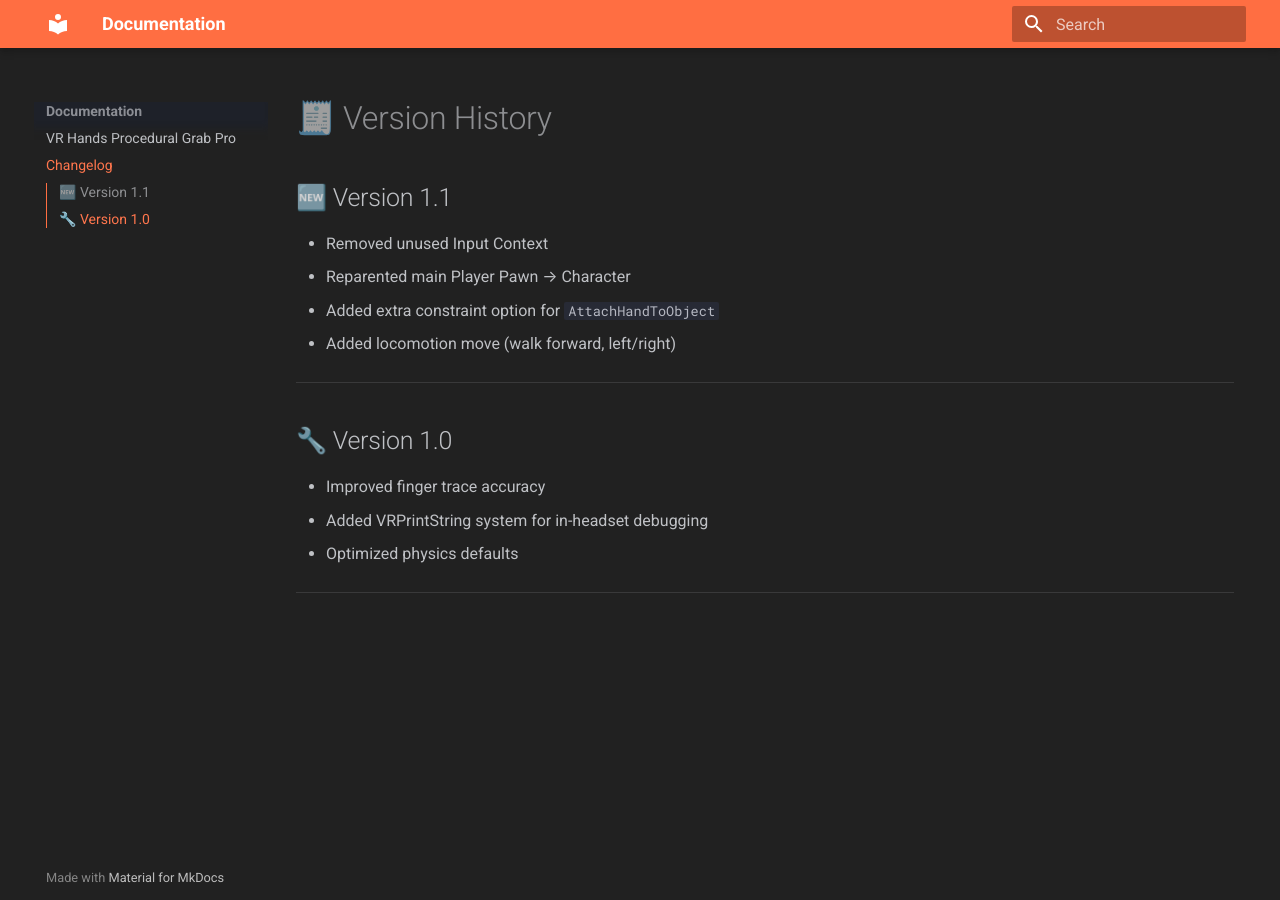
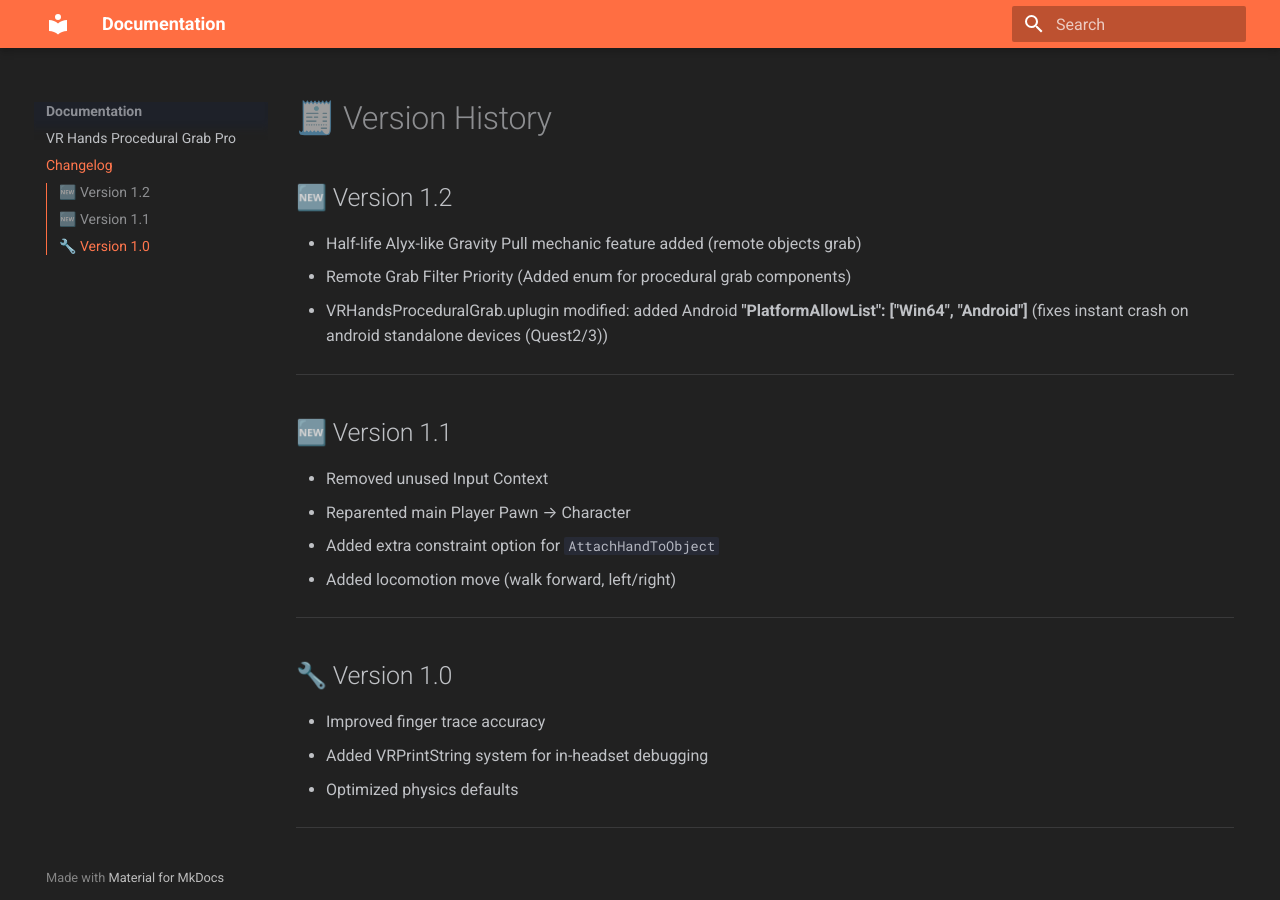
Before and after one commit to geektechdocs/vr-hands-procedural-grab-pro, an MkDocs documentation site: the page built from docs/changelog.md, in a window 1280 px wide. Built offline with MkDocs 1.6.1 and Material for MkDocs 9.7.7, drawn with Linux system fonts in a browser that asks for light colours.

Commit message:
Upd Changelog and tips

```diff
--- a/docs/changelog.md
+++ b/docs/changelog.md
@@ -1,5 +1,11 @@
 # 🧾 Version History
 
+## 🆕 Version 1.2
+- Half-life Alyx-like Gravity Pull mechanic feature added (remote objects grab)
+- Remote Grab Filter Priority (Added enum for procedural grab components)
+- VRHandsProceduralGrab.uplugin modified: added Android **"PlatformAllowList": ["Win64", "Android"]** (fixes instant crash on android standalone devices (Quest2/3))
+
+---
 ## 🆕 Version 1.1
 - Removed unused Input Context
 - Reparented main Player Pawn → Character
```
Also changed, not shown: docs/index.md (+15 -0 lines).
